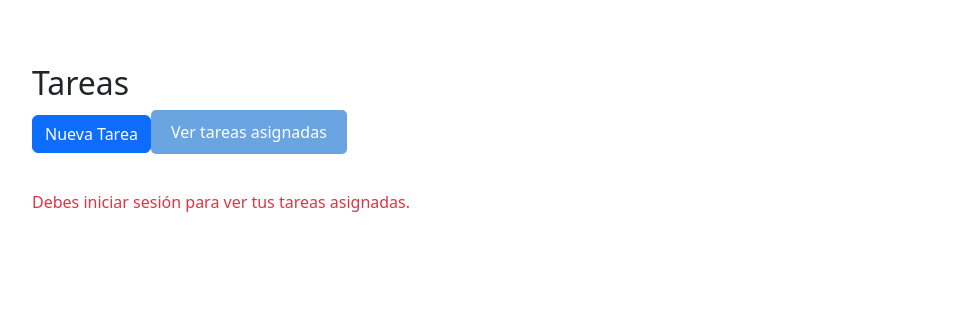
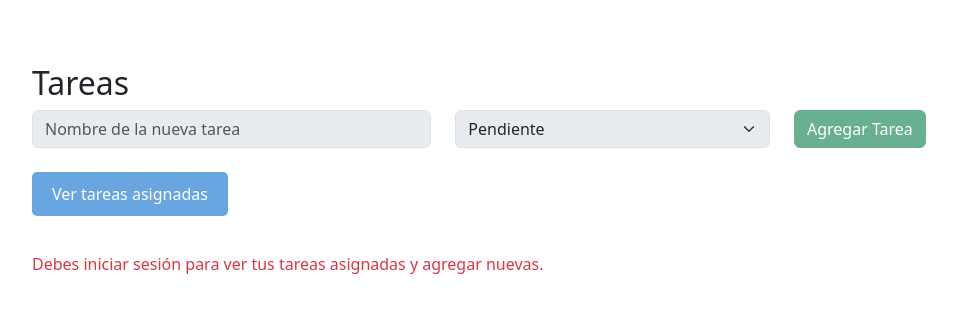
Before and after one commit to Alvaro1823/Proyecto-DSP, a Next.js app: page /tareas in a window 1280 px wide. Shown: the top 312 px of the page, without its empty margins (112-1069 px from the left). Built offline with nearby package versions, Linux system fonts and the light colour scheme.

Commit message:
Update page.jsx

```diff
--- a/app/tareas/page.jsx
+++ b/app/tareas/page.jsx
@@ -1,12 +1,19 @@
 'use client'
 
 import Link from 'next/link'
-import { Container, Button, Table } from 'react-bootstrap'
+import { Container, Button, Table, Form, Row, Col } from 'react-bootstrap'
 import { useState, useEffect } from 'react'
 
 export default function TareasPage() {
   const [usuarioId, setUsuarioId] = useState(null)
   const [mostrar, setMostrar] = useState(false)
+  const [tareas, setTareas] = useState([
+    { id: 1, titulo: 'Tarea 1', estado: 'Pendiente', asignadoA: 1 },
+    { id: 2, titulo: 'Tarea 2', estado: 'Completada', asignadoA: 2 },
+    { id: 3, titulo: 'Tarea 3', estado: 'Pendiente', asignadoA: 1 }
+  ])
+  const [nuevoTitulo, setNuevoTitulo] = useState('')
+  const [nuevoEstado, setNuevoEstado] = useState('Pendiente')
 
   useEffect(() => {
     const user = localStorage.getItem('user')
@@ -16,22 +23,57 @@ export default function TareasPage() {
     }
   }, [])
 
-  const todasLasTareas = [
-    { id: 1, titulo: 'Tarea 1', estado: 'Pendiente', asignadoA: 1 },
-    { id: 2, titulo: 'Tarea 2', estado: 'Completada', asignadoA: 2 },
-    { id: 3, titulo: 'Tarea 3', estado: 'Pendiente', asignadoA: 1 }
-  ]
+  const tareasAsignadas = usuarioId
+    ? tareas.filter(t => t.asignadoA === usuarioId)
+    : []
 
-  const tareasAsignadas = usuarioId
-    ? todasLasTareas.filter(t => t.asignadoA === usuarioId)
-    : []
+  const handleAgregarTarea = (e) => {
+    e.preventDefault()
+    if (!nuevoTitulo.trim()) return
+    const nuevaTarea = {
+      id: tareas.length + 1,
+      titulo: nuevoTitulo,
+      estado: nuevoEstado,
+      asignadoA: usuarioId
+    }
+    setTareas([...tareas, nuevaTarea])
+    setNuevoTitulo('')
+    setNuevoEstado('Pendiente')
+    setMostrar(true)
+  }
 
   return (
     <Container className="mt-5">
       <h2>Tareas</h2>
-      <Link href="/tareas/nueva">
-        <Button className="mb-3">Nueva Tarea</Button>
-      </Link>
+      <Form onSubmit={handleAgregarTarea} className="mb-4">
+        <Row>
+          <Col md={5}>
+            <Form.Control
+              type="text"
+              placeholder="Nombre de la nueva tarea"
+              value={nuevoTitulo}
+              onChange={e => setNuevoTitulo(e.target.value)}
+              disabled={!usuarioId}
+              required
+            />
+          </Col>
+          <Col md={4}>
+            <Form.Select
+              value={nuevoEstado}
+              onChange={e => setNuevoEstado(e.target.value)}
+              disabled={!usuarioId}
+            >
+              <option value="Pendiente">Pendiente</option>
+              <option value="Completada">Completada</option>
+            </Form.Select>
+          </Col>
+          <Col md={3}>
+            <Button type="submit" variant="success" disabled={!usuarioId}>
+              Agregar Tarea
+            </Button>
+          </Col>
+        </Row>
+      </Form>
       <Button
         style={{
           backgroundColor: '#1976d2',
@@ -68,7 +110,7 @@ export default function TareasPage() {
       )}
       {!usuarioId && (
         <div className="text-danger mt-3">
-          Debes iniciar sesión para ver tus tareas asignadas.
+          Debes iniciar sesión para ver tus tareas asignadas y agregar nuevas.
         </div>
       )}
     </Container>
```
